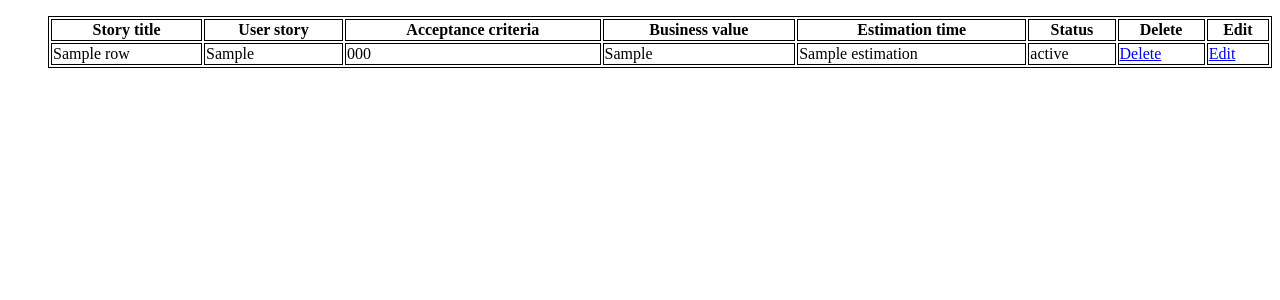
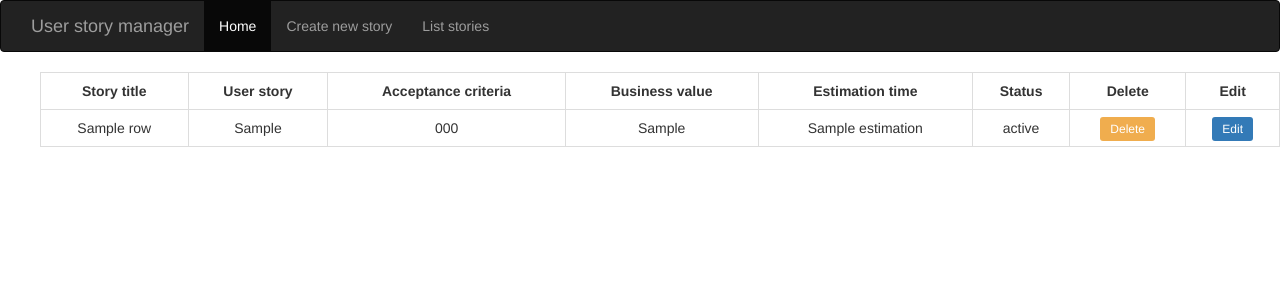
Before and after one commit to berloc/Server---Sprint-reporter-app, a Flask app: template templates/list.html in a window 1280 px wide. Shown: the top 300 px of the page. Run offline with Flask 2, Linux system fonts and the light colour scheme; the template is opened without the code that fills it: most values are stand-ins (such as "Sample title", 1, 10 or a date in 2020); parts of the project's set-up code (start-up, migrations or seed data) failed here and were passed over; some libraries are stand-ins or nearby versions.

Commit message:
basic style

```diff
--- a/templates/index.html
+++ b/templates/index.html
@@ -1,16 +1,32 @@
+
+
 <!DOCTYPE html>
 <html lang="en">
     <head>
+        <title>User Story Manager</title>
         <meta charset="UTF-8">
-        <title>User Story Manager</title>
+        <meta name="viewport" content="width=device-width, initial-scale=1">
+        <link rel="stylesheet" href="https://bootswatch.com/yeti/bootstrap.min.css">
+        <script src="https://ajax.googleapis.com/ajax/libs/jquery/1.12.4/jquery.min.js"></script>
+        <script src="http://maxcdn.bootstrapcdn.com/bootstrap/3.3.7/js/bootstrap.min.js"></script>
     </head>
     <body>
-        <h2> User story manager
-        <form action="http://localhost:5000/story">
-            <input type="submit" value="Create new story" />
-        </form>
-        <form action="http://localhost:5000/list">
-            <input type="submit" value="List stories" />
-        </form>
+        <nav>
+            <div class="navbar navbar-inverse navbar-fixed top">
+                <div class="navbar-header">
+                    <div class="container-fluid">
+                        <div class="navbar-header">
+                             <a class="navbar-brand">User story manager</a>
+                        </div>
+                        <ul class="nav navbar-nav">
+                            <li class="active"><a href="http://localhost:5000">Home</a></li>
+                            <li><a href="http://localhost:5000/story">Create new story</a></li>
+                            <li><a href="http://localhost:5000/list">List stories</a></li>
+                        </ul>
+                    </div>
+                </div>
+            </div>
+        </nav>
+        {% block body %}{% endblock %}
     </body>
 </html>
--- a/templates/list.html
+++ b/templates/list.html
@@ -1,37 +1,30 @@
-<!DOCTYPE html>
-<html lang="en">
-    <head>
-        <meta charset="UTF-8">
-        <title>User Story Manager - Add new Story</title>
-    </head>
-    <style>
-        table, th, td {border: 1px solid black}
-    </style>
+{% extends "index.html" %}
+{% block body %}
 <body>
     <form method="post">
     <div>
         <ul>
-                <table style="width:100%">
+            <table class="table table-bordered table-hover">
                 <tr>
-                        <th>Story title</th>
-                        <th>User story</th>
-                        <th>Acceptance criteria</th>
-                        <th>Business value</th>
-                        <th>Estimation time</th>
-                        <th>Status</th>
-                        <th>Delete</th>
-                        <th>Edit</th>
+                    <th class="text-center">Story title</th>
+                    <th class="text-center">User story</th>
+                    <th class="text-center">Acceptance criteria</th>
+                    <th class="text-center">Business value</th>
+                    <th class="text-center">Estimation time</th>
+                    <th class="text-center">Status</th>
+                    <th class="text-center">Delete</th>
+                    <th class="text-center">Edit</th>
                 </tr>
                 {% for row in user_stories %}
                 <tr>
-                        <td>{{row.story_title}}</td>
-                        <td>{{row.user_story}}</td>
-                        <td>{{row.acceptance_criteria}}</td>
-                        <td>{{row.business_value}}</td>
-                        <td>{{row.estimation}}</td>
-                        <td>{{row.status}}</td>
-                        <td><a href="{{site}}/{{row.id}}">Delete</a></td>
-                        <td><a href="{{site2}}/{{row.id}}">Edit</a></td>
+                    <td class="text-center">{{row.story_title}}</td>
+                    <td class="text-center">{{row.user_story}}</td>
+                    <td class="text-center">{{row.acceptance_criteria}}</td>
+                    <td class="text-center">{{row.business_value}}</td>
+                    <td class="text-center">{{row.estimation}}</td>
+                    <td class="text-center">{{row.status}}</td>
+                    <td class="text-center"><a data-toggle="tooltip" title="Achtung! Delete" class="btn-warning btn-sm" href="{{site}}/{{row.id}}">Delete</a></td>
+                    <td class="text-center"><a date-toogle="tooltip" title="Edit" class="btn-primary btn-sm" href="{{site2}}/{{row.id}} ">Edit</a></td>
                 </tr>
                 {% endfor %}
             </table>
@@ -39,4 +32,4 @@
     </div>
     </form>
 </body>
-</html>
+{% endblock %}
```
Also changed, not shown: templates/form.html (+14 -23 lines), stylesheet/style.css (added). Lines whose indentation alone changed are shown as unchanged.
